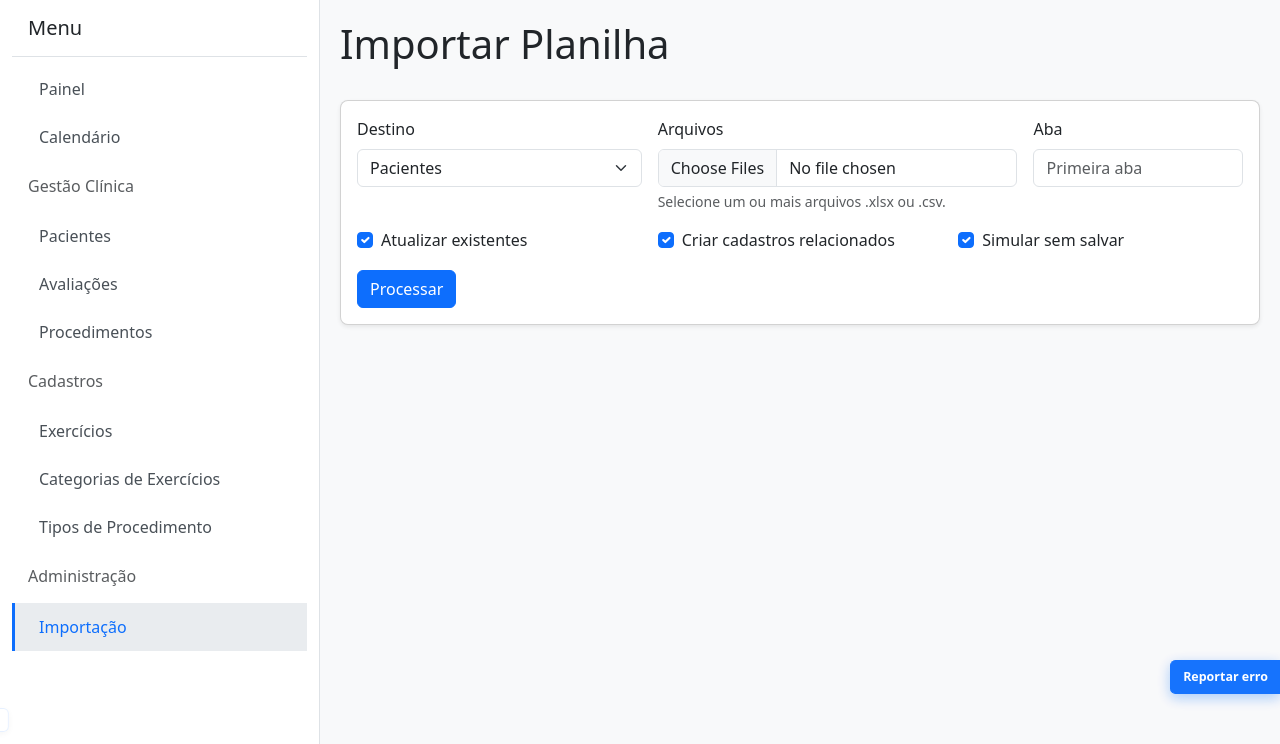
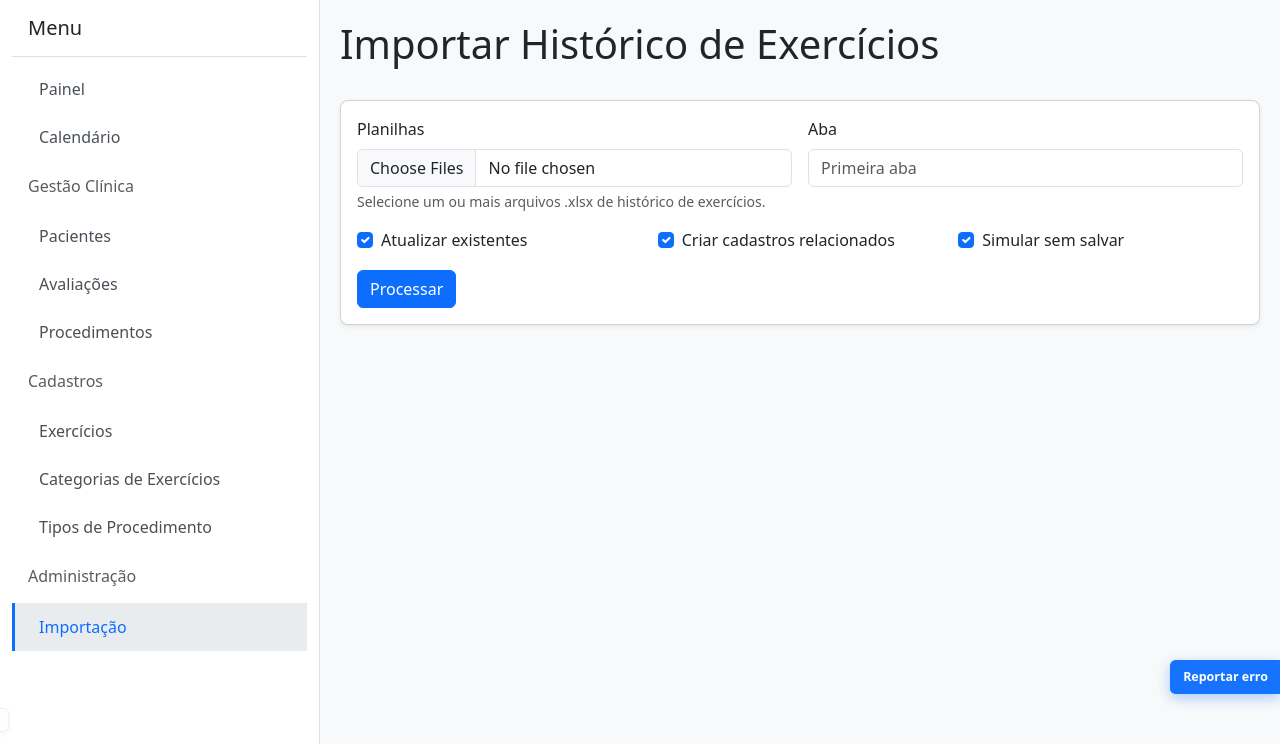
Before and after one commit to crissisueta/Fisio, a Django app: page /importacao/ in a window 1280 px wide. Shown: the part 62-806 px from the top of the page. Run offline with Django 4.2, Linux system fonts and the light colour scheme; the visitor is signed in with stand-in values (Sample User, id 1).

Commit message:
fuck spreadsheets dude

```diff
--- a/importacao/forms.py
+++ b/importacao/forms.py
@@ -1,7 +1,4 @@
 from django import forms
-
-from .services import TARGET_CHOICES
-
 
 class MultipleFileInput(forms.ClearableFileInput):
     allow_multiple_selected = True
@@ -18,14 +15,9 @@ class MultipleFileField(forms.FileField):
 
 
 class SpreadsheetImportForm(forms.Form):
-    target = forms.ChoiceField(
-        choices=TARGET_CHOICES,
-        label="Destino",
-        widget=forms.Select(attrs={"class": "form-select"}),
-    )
     arquivo = MultipleFileField(
-        label="Arquivos",
-        widget=MultipleFileInput(attrs={"class": "form-control", "accept": ".xlsx,.csv", "multiple": True}),
+        label="Planilhas",
+        widget=MultipleFileInput(attrs={"class": "form-control", "accept": ".xlsx", "multiple": True}),
     )
     sheet_name = forms.CharField(
         required=False,
@@ -55,6 +47,6 @@ class SpreadsheetImportForm(forms.Form):
         arquivos = self.cleaned_data["arquivo"]
         for arquivo in arquivos:
             name = arquivo.name.lower()
-            if not (name.endswith(".xlsx") or name.endswith(".csv")):
-                raise forms.ValidationError("Envie apenas arquivos .xlsx ou .csv.")
+            if not name.endswith(".xlsx"):
+                raise forms.ValidationError("Envie apenas arquivos .xlsx.")
         return arquivos
--- a/importacao/services.py
+++ b/importacao/services.py
@@ -36,14 +36,6 @@ TARGET_SESSIONS = "sessoes"
 TARGET_EXERCISE_TRACKING = "historico_exercicios"
 
 TARGET_CHOICES = [
-    (TARGET_PATIENTS, "Pacientes"),
-    (TARGET_PROCEDURE_TYPES, "Tipos de Procedimento"),
-    (TARGET_EVALUATION_TYPES, "Tipos de Avaliacao"),
-    (TARGET_EXERCISE_CATEGORIES, "Categorias de Exercicio"),
-    (TARGET_EXERCISES, "Exercicios"),
-    (TARGET_PROCEDURES, "Procedimentos"),
-    (TARGET_EVALUATIONS, "Avaliacoes"),
-    (TARGET_SESSIONS, "Sessoes"),
     (TARGET_EXERCISE_TRACKING, "Historico de Exercicios"),
 ]
 
--- a/importacao/views.py
+++ b/importacao/views.py
@@ -4,7 +4,7 @@ from django.shortcuts import redirect
 from django.views.generic.edit import FormView
 
 from .forms import SpreadsheetImportForm
-from .services import ImportOptions, import_uploaded_spreadsheet
+from .services import ImportOptions, TARGET_EXERCISE_TRACKING, import_uploaded_spreadsheet
 
 
 SESSION_RESULTS_KEY = "spreadsheet_import_results"
@@ -31,7 +31,7 @@ class SpreadsheetImportView(StaffOnlyMixin, FormView):
 
     def form_valid(self, form):
         options = ImportOptions(
-            target=form.cleaned_data["target"],
+            target=TARGET_EXERCISE_TRACKING,
             update_existing=form.cleaned_data["update_existing"],
             create_related=form.cleaned_data["create_related"],
             dry_run=form.cleaned_data["dry_run"],
--- a/templates/importacao/spreadsheet_import.html
+++ b/templates/importacao/spreadsheet_import.html
@@ -1,28 +1,23 @@
 {% extends 'base.html' %}
 
-{% block title %}Importar Planilha{% endblock %}
+{% block title %}Importar Histórico de Exercícios{% endblock %}
 
 {% block content %}
 <div class="d-flex justify-content-between align-items-center mb-4">
-    <h1>Importar Planilha</h1>
+    <h1>Importar Histórico de Exercícios</h1>
 </div>
 
 <div class="card mb-4">
     <div class="card-body">
         <form method="post" enctype="multipart/form-data" class="row g-3" data-import-form>
             {% csrf_token %}
-            <div class="col-md-4">
-                <label for="{{ form.target.id_for_label }}" class="form-label">{{ form.target.label }}</label>
-                {{ form.target }}
-                {% if form.target.errors %}<div class="invalid-feedback d-block">{{ form.target.errors }}</div>{% endif %}
-            </div>
-            <div class="col-md-5">
+            <div class="col-md-6">
                 <label for="{{ form.arquivo.id_for_label }}" class="form-label">{{ form.arquivo.label }}</label>
                 {{ form.arquivo }}
-                <div class="form-text">Selecione um ou mais arquivos .xlsx ou .csv.</div>
+                <div class="form-text">Selecione um ou mais arquivos .xlsx de histórico de exercícios.</div>
                 {% if form.arquivo.errors %}<div class="invalid-feedback d-block">{{ form.arquivo.errors }}</div>{% endif %}
             </div>
-            <div class="col-md-3">
+            <div class="col-md-6">
                 <label for="{{ form.sheet_name.id_for_label }}" class="form-label">{{ form.sheet_name.label }}</label>
                 {{ form.sheet_name }}
                 {% if form.sheet_name.errors %}<div class="invalid-feedback d-block">{{ form.sheet_name.errors }}</div>{% endif %}
@@ -70,11 +65,9 @@
             <span class="badge text-bg-success">Criar: {{ result.created_count }}</span>
             <span class="badge text-bg-primary">Atualizar: {{ result.updated_count }}</span>
             <span class="badge text-bg-secondary">Pular: {{ result.skipped_count }}</span>
-            {% if result.target == 'historico_exercicios' %}
             <span class="badge text-bg-info">Categorias: {{ result.category_count }}</span>
             <span class="badge text-bg-info">Exercicios: {{ result.exercise_count }}</span>
             <span class="badge text-bg-info">Marcacoes: {{ result.mark_count }}</span>
-            {% endif %}
         </div>
     </div>
     <div class="card-body">
```
Also changed, not shown: tests/test_importacao.py (+67 -40 lines).
